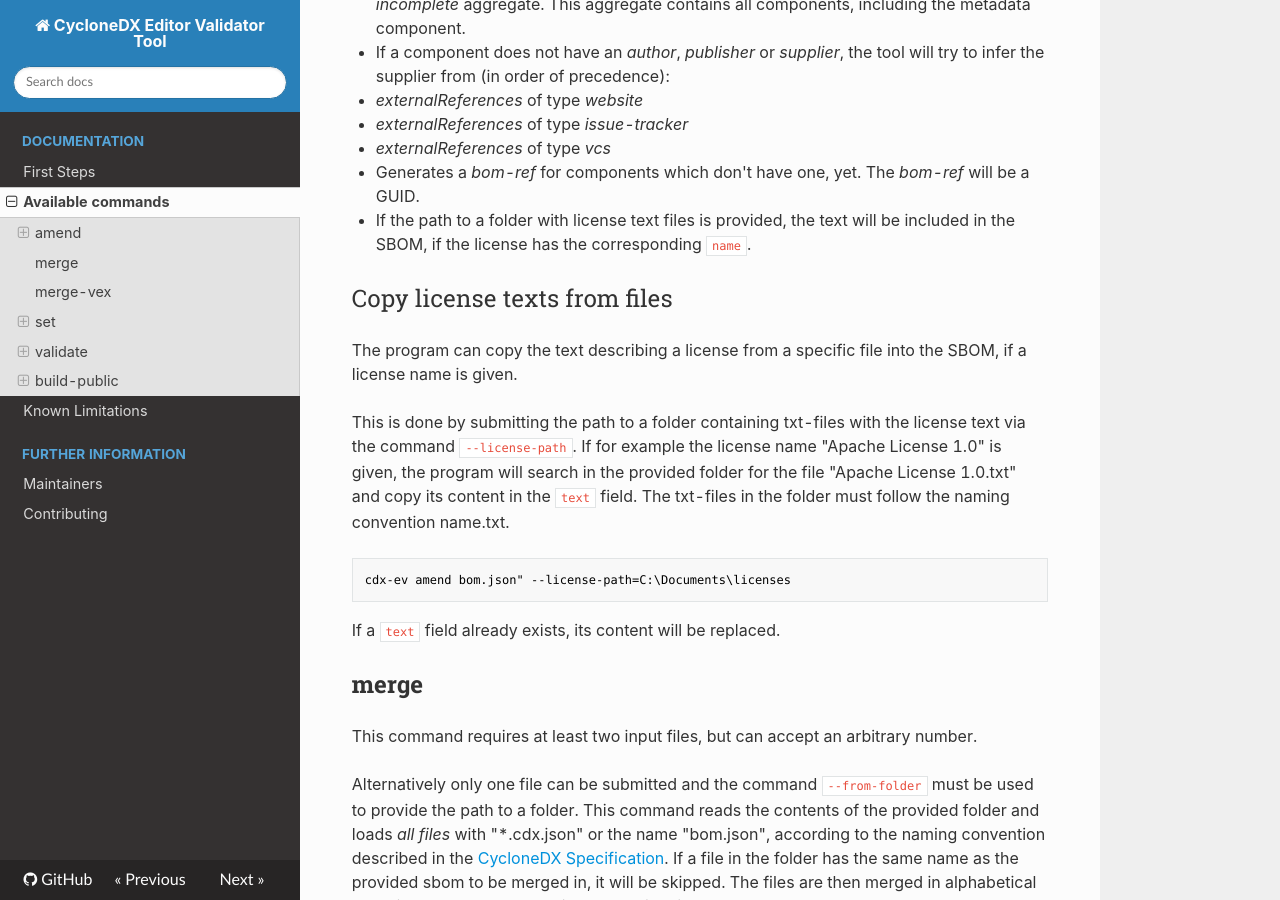
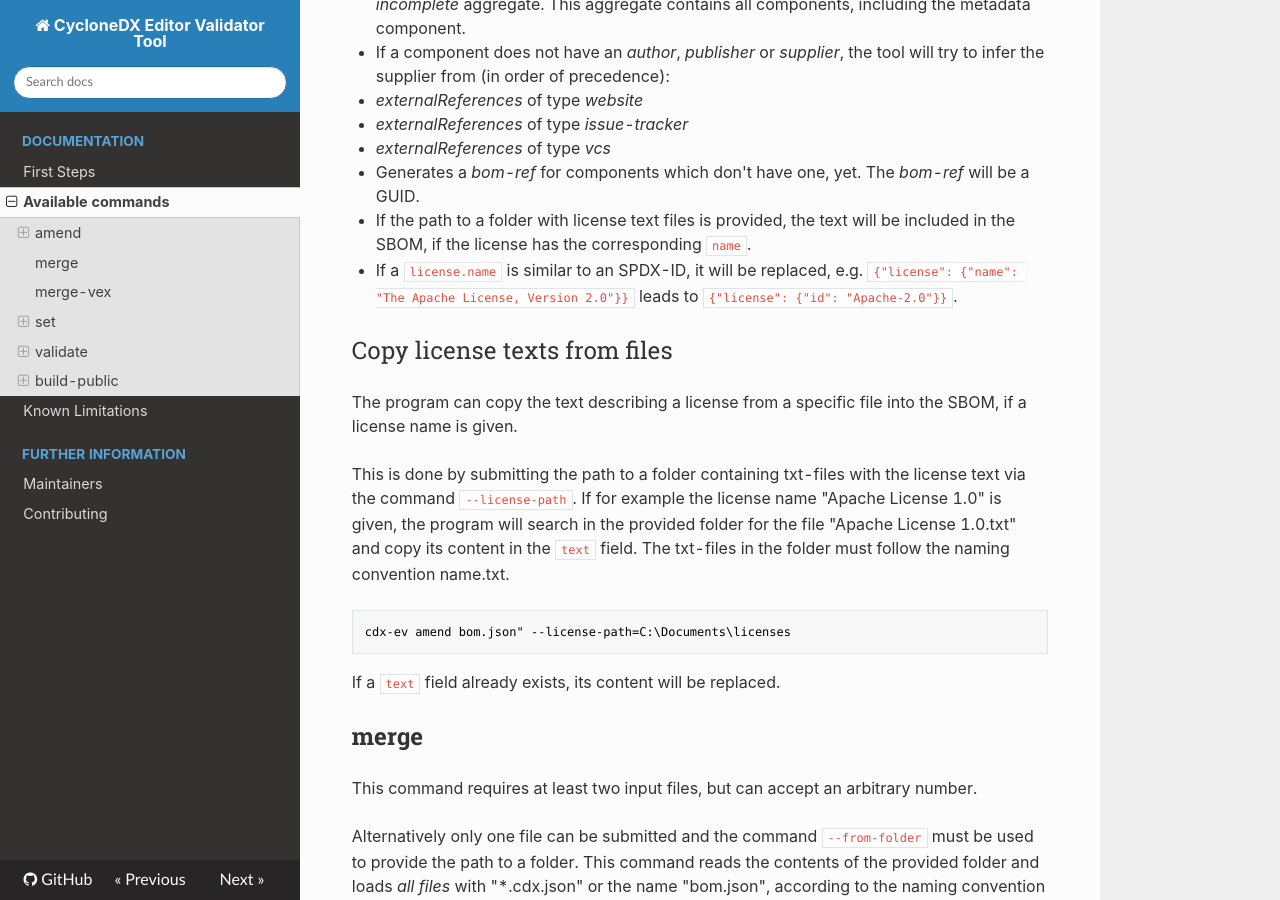
Before and after one commit to Festo-se/cyclonedx-editor-validator, an MkDocs documentation site: the page built from docs/available_commands.md, in a window 1280 px wide and 900 px high, scrolled down 608 px. Built offline with MkDocs 1.6.1, drawn with Linux system fonts in a browser that asks for light colours; nearby versions of some CDN libraries; some web fonts are replaced.

Commit message:
docs: add documentation for amend-command regarding license-name -> SPDX-ID. Closes #71.

```diff
--- a/docs/available_commands.md
+++ b/docs/available_commands.md
@@ -20,6 +20,7 @@ Currently, the command adds or modifies the following pieces of information:
   * *externalReferences* of type *vcs*
 * Generates a *bom-ref* for components which don't have one, yet. The *bom-ref* will be a GUID.
 * If the path to a folder with license text files is provided, the text will be included in the SBOM, if the license has the corresponding `name`.
+* If a `license.name` is similar to an SPDX-ID, it will be replaced, e.g. `{"license": {"name": "The Apache License, Version 2.0"}}` leads to `{"license": {"id": "Apache-2.0"}}`.
 
 ### Copy license texts from files
 
```
